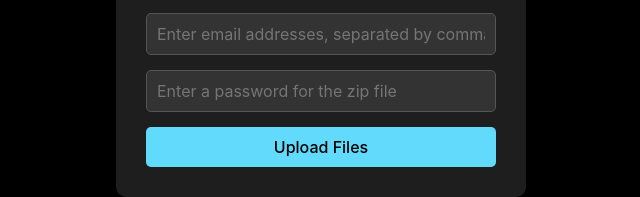
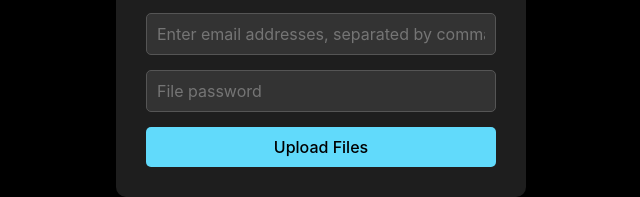
Before and after one commit to vinay-s36/FileTransfer, a React (Vite) app in the folder frontend/: page / in a window 1280 px wide. Shown: the part 377-574 px from the top of the page, without its empty margins (319-959 px from the left). Built offline with nearby package versions, Linux system fonts and the light colour scheme.

Commit message:
changed name of file that will be sent via mail

```diff
--- a/frontend/src/App.jsx
+++ b/frontend/src/App.jsx
@@ -75,7 +75,7 @@ function App() {
         <input
           type="password"
           className="input-password"
-          placeholder="Enter a password for the zip file"
+          placeholder="File password"
           value={password}
           onChange={handlePasswordChange}
           required
```
Also changed, not shown: 1 other file (tests, documents, lock files or other folders).
